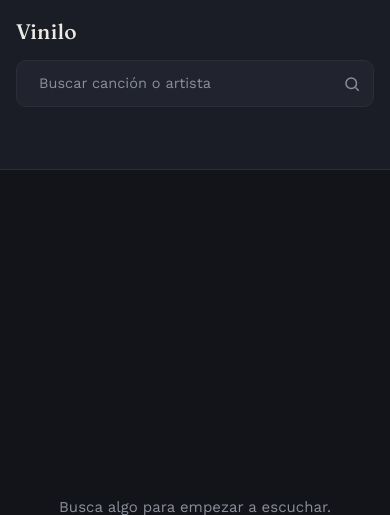
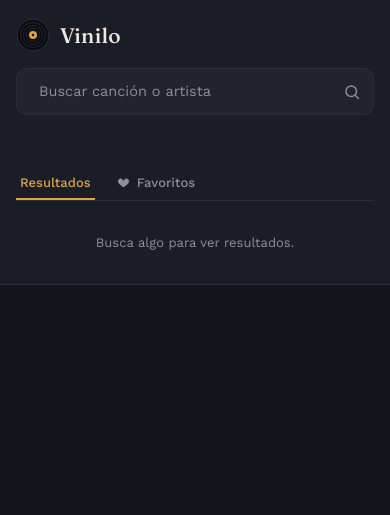
Before and after one commit to MauMar05/Vinilo, a Flask app: page / in a window 390 px wide. Shown: the top 515 px of the page. Run offline with Flask 3, Linux system fonts and the light colour scheme.

Commit message:
Add files via upload

```diff
--- a/static/script.js
+++ b/static/script.js
@@ -2,31 +2,20 @@
 let player = null;
 let playerListo = false;
 let videoActualId = null;
+let cancionPendiente = null;
 let intervaloProgreso = null;
 
-const $ = (sel) => document.querySelector(sel);
+let listaReproduccion = [];   // el arreglo sobre el que navegan anterior/siguiente
+let indiceActual = -1;        // posición actual dentro de listaReproduccion
 
-const formBuscar = $('#form-buscar');
-const inputBuscar = $('#input-buscar');
-const estadoBusqueda = $('#estado-busqueda');
-const listaResultados = $('#lista-resultados');
+let resultadosBusqueda = [];  // últimos resultados de búsqueda
+let pestanaActiva = 'resultados';
 
-const vacio = $('#vacio');
-const reproductor = $('#reproductor');
-const carratula = $('#carratula');
-const tituloCancion = $('#titulo-cancion');
-const canalCancion = $('#canal-cancion');
+const CLAVE_FAVORITOS = 'vinilo_favoritos';
+const CLAVE_RECIENTES = 'vinilo_recientes';
 
-const btnPlay = $('#btn-play');
-const iconoPlay = $('#icono-play');
-const iconoPausa = $('#icono-pausa');
-const barraProgreso = $('#barra-progreso');
-const tiempoActual = $('#tiempo-actual');
-const tiempoTotal = $('#tiempo-total');
-const barraVolumen = $('#barra-volumen');
+const ICONO_CORAZON = `<svg width="18" height="18" viewBox="0 0 24 24" fill="currentColor"><path d="M12 21s-6.7-4.35-9.3-8.1C1.1 10.5 1.6 7.3 4 5.6 6 4.2 8.6 4.6 10 6.3l2 2.4 2-2.4c1.4-1.7 4-2.1 6-.7 2.4 1.7 2.9 4.9 1.3 7.3C18.7 16.65 12 21 12 21z"/></svg>`;
 
-// ---------- Reproductor de YouTube (oculto, solo motor de audio) ----------
-// Esta función la llama automáticamente el script de la IFrame API cuando carga.
 window.onYouTubeIframeAPIReady = function () {
   player = new YT.Player('yt-player', {
     height: '1',
@@ -37,13 +26,165 @@ window.onYouTubeIframeAPIReady = function () {
       disablekb: 1,
     },
     events: {
-      onReady: () => { playerListo = true; },
+      onReady: () => {
+        playerListo = true;
+        if (cancionPendiente) {
+          const { cancion, lista, indice } = cancionPendiente;
+          cancionPendiente = null;
+          reproducirCancion(cancion, lista, indice);
+        }
+      },
       onStateChange: alCambiarEstado,
       onError: alOcurrirError,
     },
   });
 };
 
+const $ = (sel) => document.querySelector(sel);
+
+const formBuscar = $('#form-buscar');
+const inputBuscar = $('#input-buscar');
+const estadoBusqueda = $('#estado-busqueda');
+const listaResultados = $('#lista-resultados');
+const chipsRecientes = $('#chips-recientes');
+const pestanas = document.querySelectorAll('.pestana');
+
+const vacio = $('#vacio');
+const reproductor = $('#reproductor');
+const carratula = $('#carratula');
+const tituloCancion = $('#titulo-cancion');
+const canalCancion = $('#canal-cancion');
+const btnFavorito = $('#btn-favorito');
+const logoVinilo = $('.logo-vinilo');
+
+const btnPlay = $('#btn-play');
+const btnAnterior = $('#btn-anterior');
+const btnSiguiente = $('#btn-siguiente');
+const iconoPlay = $('#icono-play');
+const iconoPausa = $('#icono-pausa');
+const barraProgreso = $('#barra-progreso');
+const tiempoActual = $('#tiempo-actual');
+const tiempoTotal = $('#tiempo-total');
+const barraVolumen = $('#barra-volumen');
+
+// ---------- Favoritos (localStorage) ----------
+function cargarFavoritos() {
+  try {
+    return JSON.parse(localStorage.getItem(CLAVE_FAVORITOS)) || {};
+  } catch {
+    return {};
+  }
+}
+
+function guardarFavoritos(favoritos) {
+  localStorage.setItem(CLAVE_FAVORITOS, JSON.stringify(favoritos));
+}
+
+function esFavorito(id) {
+  const favoritos = cargarFavoritos();
+  return Boolean(favoritos[id]);
+}
+
+function alternarFavorito(cancion) {
+  const favoritos = cargarFavoritos();
+  if (favoritos[cancion.id]) {
+    delete favoritos[cancion.id];
+  } else {
+    favoritos[cancion.id] = cancion;
+  }
+  guardarFavoritos(favoritos);
+
+  actualizarBotonFavoritoPrincipal();
+  actualizarCorazonesEnLista();
+
+  if (pestanaActiva === 'favoritos') {
+    mostrarPestana('favoritos');
+  }
+}
+
+function actualizarBotonFavoritoPrincipal() {
+  if (!videoActualId) return;
+  btnFavorito.classList.toggle('activo', esFavorito(videoActualId));
+}
+
+function actualizarCorazonesEnLista() {
+  document.querySelectorAll('.item-resultado').forEach((el) => {
+    const boton = el.querySelector('.btn-corazon');
+    if (boton) boton.classList.toggle('activo', esFavorito(el.dataset.id));
+  });
+}
+
+// ---------- Búsquedas recientes (localStorage) ----------
+function cargarRecientes() {
+  try {
+    return JSON.parse(localStorage.getItem(CLAVE_RECIENTES)) || [];
+  } catch {
+    return [];
+  }
+}
+
+function guardarReciente(query) {
+  let recientes = cargarRecientes().filter((q) => q.toLowerCase() !== query.toLowerCase());
+  recientes.unshift(query);
+  recientes = recientes.slice(0, 8);
+  localStorage.setItem(CLAVE_RECIENTES, JSON.stringify(recientes));
+  renderizarChipsRecientes();
+}
+
+function renderizarChipsRecientes() {
+  const recientes = cargarRecientes();
+  chipsRecientes.innerHTML = '';
+  recientes.forEach((q) => {
+    const chip = document.createElement('button');
+    chip.type = 'button';
+    chip.className = 'chip-reciente';
+    chip.textContent = q;
+    chip.addEventListener('click', () => {
+      inputBuscar.value = q;
+      formBuscar.requestSubmit();
+    });
+    chipsRecientes.appendChild(chip);
+  });
+
+  if (recientes.length) {
+    const btnBorrar = document.createElement('button');
+    btnBorrar.type = 'button';
+    btnBorrar.className = 'btn-borrar-historial';
+    btnBorrar.textContent = 'Borrar historial';
+    btnBorrar.addEventListener('click', () => {
+      localStorage.removeItem(CLAVE_RECIENTES);
+      renderizarChipsRecientes();
+    });
+    chipsRecientes.appendChild(btnBorrar);
+  }
+}
+
+// ---------- Pestañas: Resultados / Favoritos ----------
+pestanas.forEach((btn) => {
+  btn.addEventListener('click', () => mostrarPestana(btn.dataset.pestana));
+});
+
+function mostrarPestana(nombre) {
+  pestanaActiva = nombre;
+  pestanas.forEach((btn) => btn.classList.toggle('activa', btn.dataset.pestana === nombre));
+
+  if (nombre === 'resultados') {
+    if (resultadosBusqueda.length) {
+      renderizarLista(resultadosBusqueda);
+    } else {
+      listaResultados.innerHTML = '<li class="mensaje-lista-vacia">Busca algo para ver resultados.</li>';
+    }
+  } else {
+    const favoritos = Object.values(cargarFavoritos());
+    if (favoritos.length) {
+      renderizarLista(favoritos);
+    } else {
+      listaResultados.innerHTML = '<li class="mensaje-lista-vacia">Todavía no tienes canciones favoritas. Dale al corazón mientras escuchas algo.</li>';
+    }
+  }
+}
+
+// ---------- Reproductor de YouTube (oculto, solo motor de audio) ----------
 function alOcurrirError(evento) {
   clearInterval(intervaloProgreso);
   mostrarIconoPlay();
@@ -57,7 +198,14 @@ function alOcurrirError(evento) {
   };
 
   const texto = mensajes[evento.data] || 'No se pudo reproducir ese video.';
-  estadoBusqueda.textContent = `${texto} Prueba con otro resultado de la lista.`;
+  const esRestriccionEmbed = evento.data === 101 || evento.data === 150;
+
+  if (esRestriccionEmbed && videoActualId) {
+    const url = `https://www.youtube.com/watch?v=${videoActualId}`;
+    estadoBusqueda.innerHTML = `${texto} <a href="${url}" target="_blank" rel="noopener" style="color:#D9A441;">Abrir en YouTube</a> o prueba otro resultado.`;
+  } else {
+    estadoBusqueda.textContent = `${texto} Prueba con otro resultado de la lista.`;
+  }
 }
 
 function alCambiarEstado(evento) {
@@ -70,17 +218,20 @@ function alCambiarEstado(evento) {
   }
   if (evento.data === YT.PlayerState.ENDED) {
     barraProgreso.value = 0;
+    avanzarSiguiente(true);
   }
 }
 
 function mostrarIconoPausa() {
   iconoPlay.style.display = 'none';
   iconoPausa.style.display = 'block';
+  logoVinilo.classList.add('girando');
 }
 
 function mostrarIconoPlay() {
   iconoPlay.style.display = 'block';
   iconoPausa.style.display = 'none';
+  logoVinilo.classList.remove('girando');
 }
 
 function formatearTiempo(segundos) {
@@ -128,15 +279,17 @@ formBuscar.addEventListener('submit', async (e) => {
     }
 
     estadoBusqueda.textContent = '';
-    renderizarResultados(datos.resultados);
+    guardarReciente(query);
+    resultadosBusqueda = datos.resultados;
+    mostrarPestana('resultados');
   } catch (err) {
     estadoBusqueda.textContent = 'Error de conexión con el servidor.';
   }
 });
 
-function renderizarResultados(resultados) {
+function renderizarLista(lista) {
   listaResultados.innerHTML = '';
-  resultados.forEach((r) => {
+  lista.forEach((r, indice) => {
     const li = document.createElement('li');
     li.className = 'item-resultado';
     li.dataset.id = r.id;
@@ -146,8 +299,13 @@ function renderizarResultados(resultados) {
         <div class="item-titulo">${escaparHtml(r.titulo)}</div>
         <div class="item-meta">${escaparHtml(r.canal)} · ${r.duracion}</div>
       </div>
+      <button type="button" class="btn-corazon ${esFavorito(r.id) ? 'activo' : ''}" aria-label="Favorito">${ICONO_CORAZON}</button>
     `;
-    li.addEventListener('click', () => reproducirCancion(r));
+    li.addEventListener('click', () => reproducirCancion(r, lista, indice));
+    li.querySelector('.btn-corazon').addEventListener('click', (e) => {
+      e.stopPropagation();
+      alternarFavorito(r);
+    });
     listaResultados.appendChild(li);
   });
 }
@@ -159,11 +317,15 @@ function escaparHtml(texto) {
 }
 
 // ---------- Reproducción ----------
-function reproducirCancion(cancion) {
+function reproducirCancion(cancion, lista, indice) {
   if (!playerListo) {
-    estadoBusqueda.textContent = 'El reproductor todavía está cargando, intenta de nuevo en un segundo.';
+    cancionPendiente = { cancion, lista, indice };
+    estadoBusqueda.textContent = 'Cargando el reproductor, ya casi empieza…';
     return;
   }
+
+  listaReproduccion = lista || [cancion];
+  indiceActual = typeof indice === 'number' ? indice : 0;
 
   videoActualId = cancion.id;
   vacio.style.display = 'none';
@@ -177,6 +339,8 @@ function reproducirCancion(cancion) {
   tiempoTotal.textContent = cancion.duracion;
 
   marcarActivoEnLista(cancion.id);
+  actualizarBotonFavoritoPrincipal();
+  actualizarBotonesNavegacion();
 
   player.loadVideoById(cancion.id);
   player.setVolume(Number(barraVolumen.value));
@@ -186,6 +350,27 @@ function marcarActivoEnLista(id) {
   document.querySelectorAll('.item-resultado').forEach((el) => {
     el.classList.toggle('activo', el.dataset.id === id);
   });
+}
+
+function actualizarBotonesNavegacion() {
+  btnAnterior.disabled = indiceActual <= 0;
+  btnSiguiente.disabled = indiceActual >= listaReproduccion.length - 1;
+  btnAnterior.style.opacity = btnAnterior.disabled ? 0.35 : 1;
+  btnSiguiente.style.opacity = btnSiguiente.disabled ? 0.35 : 1;
+}
+
+function avanzarSiguiente(esAutomatico) {
+  if (indiceActual < 0 || indiceActual >= listaReproduccion.length - 1) {
+    return; // se acabó la lista, no hay más que reproducir
+  }
+  const nuevoIndice = indiceActual + 1;
+  reproducirCancion(listaReproduccion[nuevoIndice], listaReproduccion, nuevoIndice);
+}
+
+function retrocederAnterior() {
+  if (indiceActual <= 0) return;
+  const nuevoIndice = indiceActual - 1;
+  reproducirCancion(listaReproduccion[nuevoIndice], listaReproduccion, nuevoIndice);
 }
 
 // ---------- Controles ----------
@@ -199,6 +384,20 @@ btnPlay.addEventListener('click', () => {
   }
 });
 
+btnSiguiente.addEventListener('click', () => avanzarSiguiente(false));
+btnAnterior.addEventListener('click', retrocederAnterior);
+
+btnFavorito.addEventListener('click', () => {
+  if (!videoActualId) return;
+  alternarFavorito({
+    id: videoActualId,
+    titulo: tituloCancion.textContent,
+    canal: canalCancion.textContent,
+    miniatura: carratula.src,
+    duracion: tiempoTotal.textContent,
+  });
+});
+
 barraProgreso.addEventListener('input', () => {
   if (!player || !player.getDuration) return;
   const total = player.getDuration();
@@ -210,3 +409,7 @@ barraVolumen.addEventListener('input', () => {
   if (!player) return;
   player.setVolume(Number(barraVolumen.value));
 });
+
+// ---------- Inicio ----------
+renderizarChipsRecientes();
+mostrarPestana('resultados');
--- a/static/style.css
+++ b/static/style.css
@@ -41,12 +41,29 @@ html, body {
 }
 
 .marca {
+  display: flex;
+  align-items: center;
+  gap: 10px;
   font-family: 'Fraunces', serif;
   font-size: 26px;
   font-weight: 500;
   letter-spacing: 0.3px;
   margin-bottom: 24px;
   color: var(--texto);
+}
+
+.logo-vinilo {
+  flex-shrink: 0;
+  transition: transform 0.3s ease;
+}
+
+.logo-vinilo.girando {
+  animation: girar 3s linear infinite;
+}
+
+@keyframes girar {
+  from { transform: rotate(0deg); }
+  to { transform: rotate(360deg); }
 }
 
 .caja-buscar {
@@ -98,6 +115,80 @@ html, body {
   color: var(--texto-tenue);
   min-height: 18px;
   margin: 14px 2px 4px;
+}
+
+.chips-recientes {
+  display: flex;
+  flex-wrap: wrap;
+  gap: 6px;
+  margin: 4px 2px 10px;
+}
+
+.chip-reciente {
+  background: var(--panel-alto);
+  border: 1px solid var(--borde);
+  color: var(--texto-tenue);
+  font-size: 12px;
+  padding: 5px 11px;
+  border-radius: 999px;
+  cursor: pointer;
+  white-space: nowrap;
+}
+
+.chip-reciente:hover {
+  border-color: var(--oro);
+  color: var(--texto);
+}
+
+.btn-borrar-historial {
+  appearance: none;
+  -webkit-appearance: none;
+  background: transparent;
+  border: none;
+  outline: none;
+  color: var(--texto-tenue);
+  font-family: 'Work Sans', sans-serif;
+  font-size: 12px;
+  padding: 5px 4px;
+  cursor: pointer;
+  text-decoration: underline;
+  text-underline-offset: 2px;
+}
+
+.btn-borrar-historial:hover {
+  color: #E0554F;
+}
+
+.pestanas {
+  display: flex;
+  gap: 4px;
+  margin: 2px 0 10px;
+  border-bottom: 1px solid var(--borde);
+}
+
+.pestana {
+  background: none;
+  border: none;
+  color: var(--texto-tenue);
+  font-family: 'Work Sans', sans-serif;
+  font-size: 13px;
+  font-weight: 500;
+  padding: 8px 4px;
+  margin-right: 14px;
+  cursor: pointer;
+  border-bottom: 2px solid transparent;
+}
+
+.pestana.activa {
+  color: var(--oro);
+  border-bottom-color: var(--oro);
+}
+
+.mensaje-lista-vacia {
+  color: var(--texto-tenue);
+  font-size: 13px;
+  padding: 16px 4px;
+  text-align: center;
 }
 
 .lista-resultados {
--- a/templates/index.html
+++ b/templates/index.html
@@ -4,6 +4,7 @@
 <meta charset="UTF-8">
 <meta name="viewport" content="width=device-width, initial-scale=1.0">
 <title>Vinilo</title>
+<link rel="icon" type="image/svg+xml" href="{{ url_for('static', filename='favicon.svg') }}">
 <link rel="preconnect" href="https://fonts.googleapis.com">
 <link rel="preconnect" href="https://fonts.gstatic.com" crossorigin>
 <link href="https://fonts.googleapis.com/css2?family=Fraunces:opsz,wght@9..144,400;9..144,500;9..144,600&family=Work+Sans:wght@400;500;600&display=swap" rel="stylesheet">
@@ -15,7 +16,17 @@
 
   <!-- Columna izquierda: búsqueda y resultados -->
   <aside class="panel-buscar">
-    <div class="marca">Vinilo</div>
+    <div class="marca">
+      <svg class="logo-vinilo" width="34" height="34" viewBox="0 0 34 34" fill="none">
+        <circle cx="17" cy="17" r="16" fill="#0B0C10" stroke="#2A2E38" stroke-width="1"/>
+        <circle cx="17" cy="17" r="12.5" fill="none" stroke="#22252E" stroke-width="1"/>
+        <circle cx="17" cy="17" r="9.5" fill="none" stroke="#22252E" stroke-width="1"/>
+        <circle cx="17" cy="17" r="6.5" fill="none" stroke="#22252E" stroke-width="1"/>
+        <circle cx="17" cy="17" r="4" fill="#D9A441"/>
+        <circle cx="17" cy="17" r="1.2" fill="#0B0C10"/>
+      </svg>
+      <span>Vinilo</span>
+    </div>
 
     <form id="form-buscar" class="caja-buscar">
       <input
@@ -34,6 +45,18 @@
 
     <div id="estado-busqueda" class="estado-busqueda"></div>
 
+    <div id="chips-recientes" class="chips-recientes"></div>
+
+    <div class="pestanas">
+      <button type="button" class="pestana activa" data-pestana="resultados">Resultados</button>
+      <button type="button" class="pestana" data-pestana="favoritos">
+        <svg width="13" height="13" viewBox="0 0 24 24" fill="currentColor" style="vertical-align:-2px; margin-right:3px;">
+          <path d="M12 21s-6.7-4.35-9.3-8.1C1.1 10.5 1.6 7.3 4 5.6 6 4.2 8.6 4.6 10 6.3l2 2.4 2-2.4c1.4-1.7 4-2.1 6-.7 2.4 1.7 2.9 4.9 1.3 7.3C18.7 16.65 12 21 12 21z"/>
+        </svg>
+        Favoritos
+      </button>
+    </div>
+
     <ul id="lista-resultados" class="lista-resultados"></ul>
   </aside>
 
@@ -47,6 +70,11 @@
     <div id="reproductor" class="reproductor oculto">
       <div class="carratula-envoltorio">
         <img id="carratula" class="carratula" src="" alt="">
+        <button id="btn-favorito" class="btn-favorito" aria-label="Agregar a favoritos">
+          <svg width="18" height="18" viewBox="0 0 24 24" fill="currentColor">
+            <path d="M12 21s-6.7-4.35-9.3-8.1C1.1 10.5 1.6 7.3 4 5.6 6 4.2 8.6 4.6 10 6.3l2 2.4 2-2.4c1.4-1.7 4-2.1 6-.7 2.4 1.7 2.9 4.9 1.3 7.3C18.7 16.65 12 21 12 21z"/>
+          </svg>
+        </button>
       </div>
 
       <div class="info-cancion">
@@ -55,6 +83,12 @@
       </div>
 
       <div class="controles">
+        <button id="btn-anterior" class="btn-secundario" aria-label="Anterior">
+          <svg width="18" height="18" viewBox="0 0 24 24" fill="currentColor">
+            <path d="M6 6h2v12H6zm3.5 6l8.5 6V6z"></path>
+          </svg>
+        </button>
+
         <button id="btn-play" class="btn-play" aria-label="Reproducir / Pausar">
           <svg id="icono-play" width="22" height="22" viewBox="0 0 24 24" fill="currentColor">
             <path d="M8 5v14l11-7z"></path>
@@ -62,6 +96,12 @@
           <svg id="icono-pausa" width="22" height="22" viewBox="0 0 24 24" fill="currentColor" style="display:none">
             <rect x="6" y="5" width="4" height="14"></rect>
             <rect x="14" y="5" width="4" height="14"></rect>
+          </svg>
+        </button>
+
+        <button id="btn-siguiente" class="btn-secundario" aria-label="Siguiente">
+          <svg width="18" height="18" viewBox="0 0 24 24" fill="currentColor">
+            <path d="M16 6h2v12h-2zM6 6v12l8.5-6z"></path>
           </svg>
         </button>
 
```
Also changed, not shown: other parts of static/style.css (+63 -6 lines), requirements.txt (line endings or trailing spaces), runtime.txt (line endings or trailing spaces), static/favicon.svg (added).
